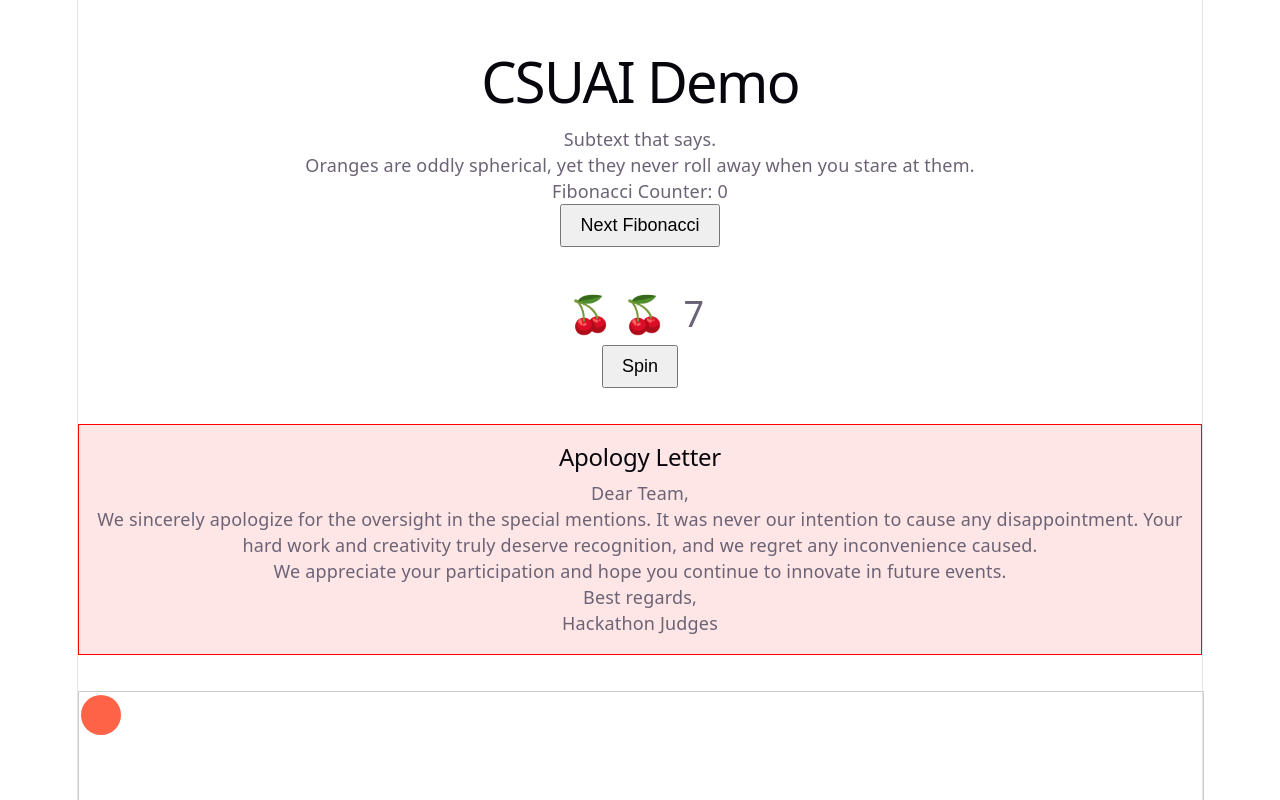
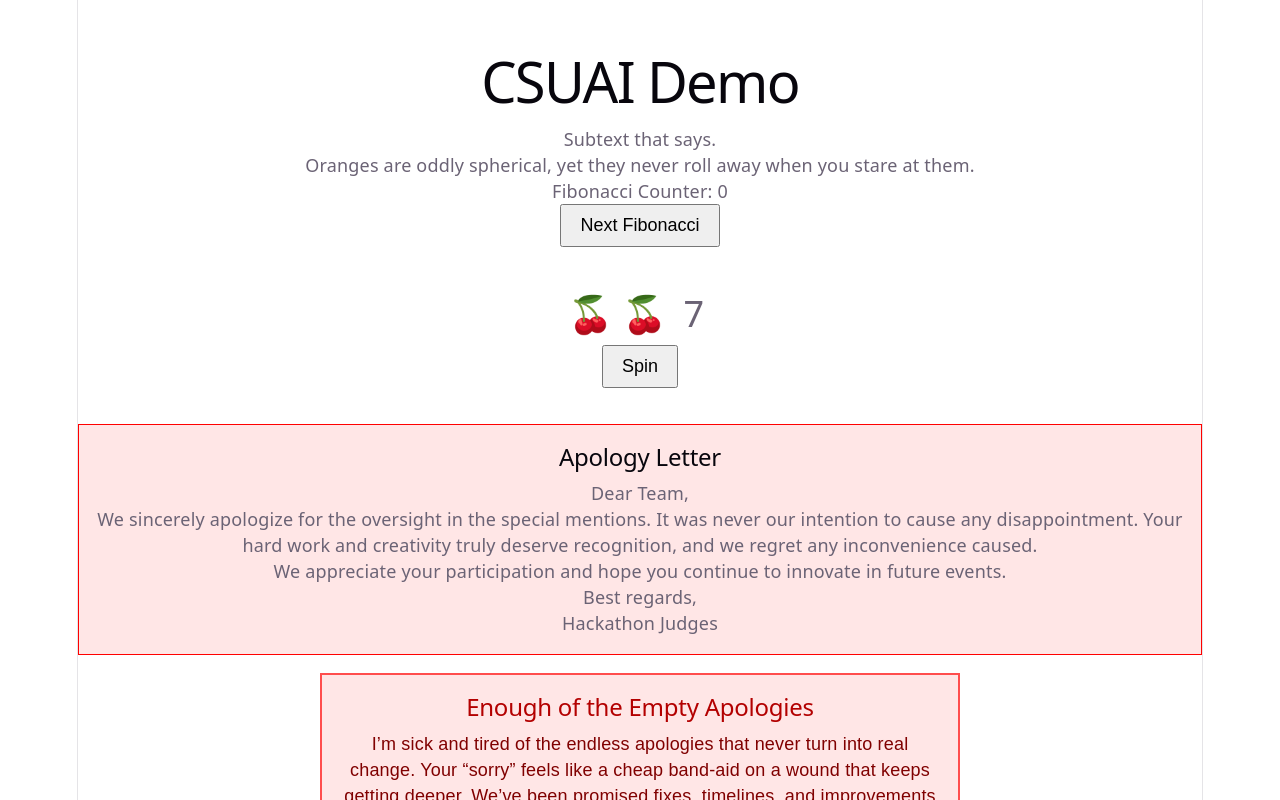
Before and after one commit to codegenie-hackabot/csuai-demo, a React (Vite) app: page / in a window 1280 px wide. Shown: the top 800 px of the page. Built offline with nearby package versions, Linux system fonts and the light colour scheme.

Commit message:
Add AngryResponse to App

```diff
--- a/src/App.jsx
+++ b/src/App.jsx
@@ -3,9 +3,9 @@ import './App.css';
 import SlotMachine from './SlotMachine';
 import Apology from './Apology';
 import BouncingBall from './BouncingBall';
+import AngryResponse from './AngryResponse';
 
 function App() {
-  // Fibonacci counter state: keep previous two numbers
   const [fibPrev, setFibPrev] = useState(0);
   const [fibCurr, setFibCurr] = useState(1);
 
@@ -20,13 +20,11 @@ function App() {
       <h1>CSUAI Demo</h1>
       <p>Subtext that says.</p>
       <p>Oranges are oddly spherical, yet they never roll away when you stare at them.</p>
-      <p>
-        Fibonacci Counter: {fibPrev}
-      </p>
+      <p>Fibonacci Counter: {fibPrev}</p>
       <button onClick={incrementFib} style={{ marginBottom: '1rem' }}>Next Fibonacci</button>
       <SlotMachine />
-      {/* Apology letter to the team */}
       <Apology />
+      <AngryResponse />
       <BouncingBall />
     </div>
   );
```
